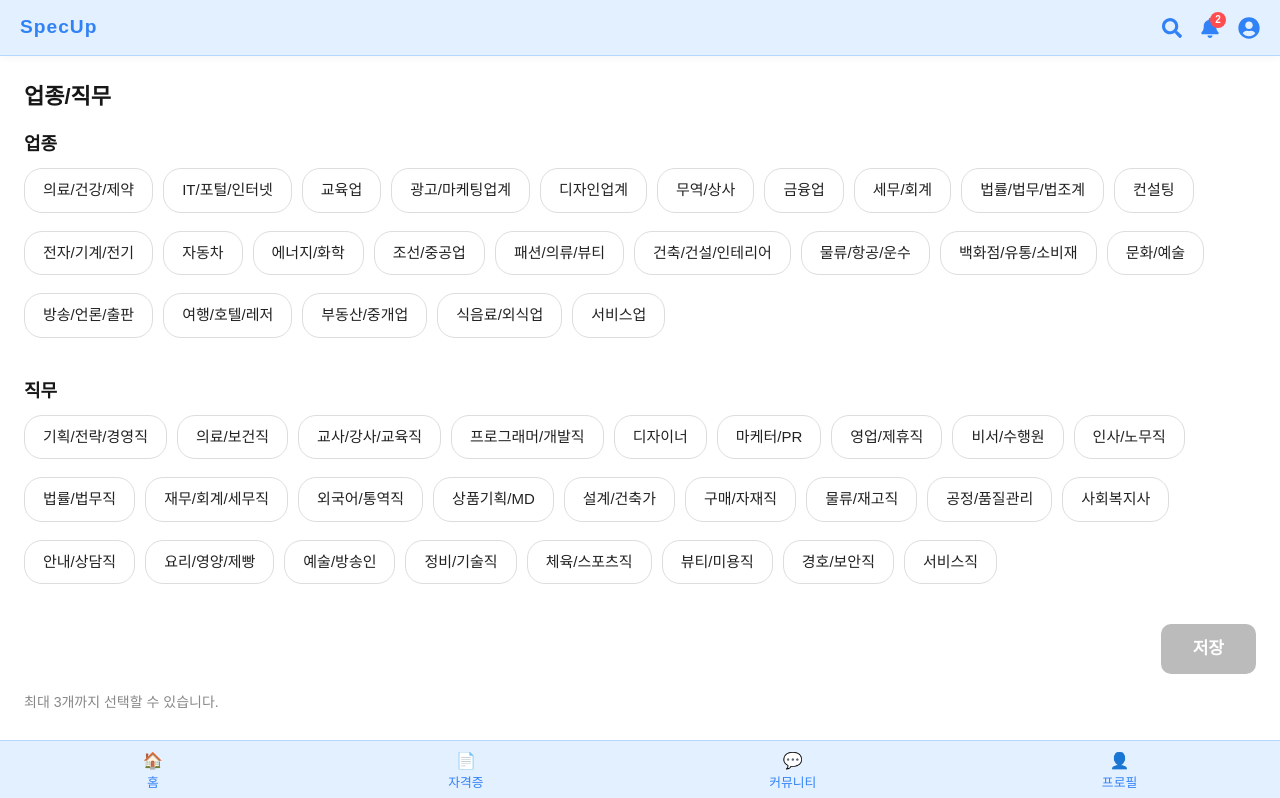
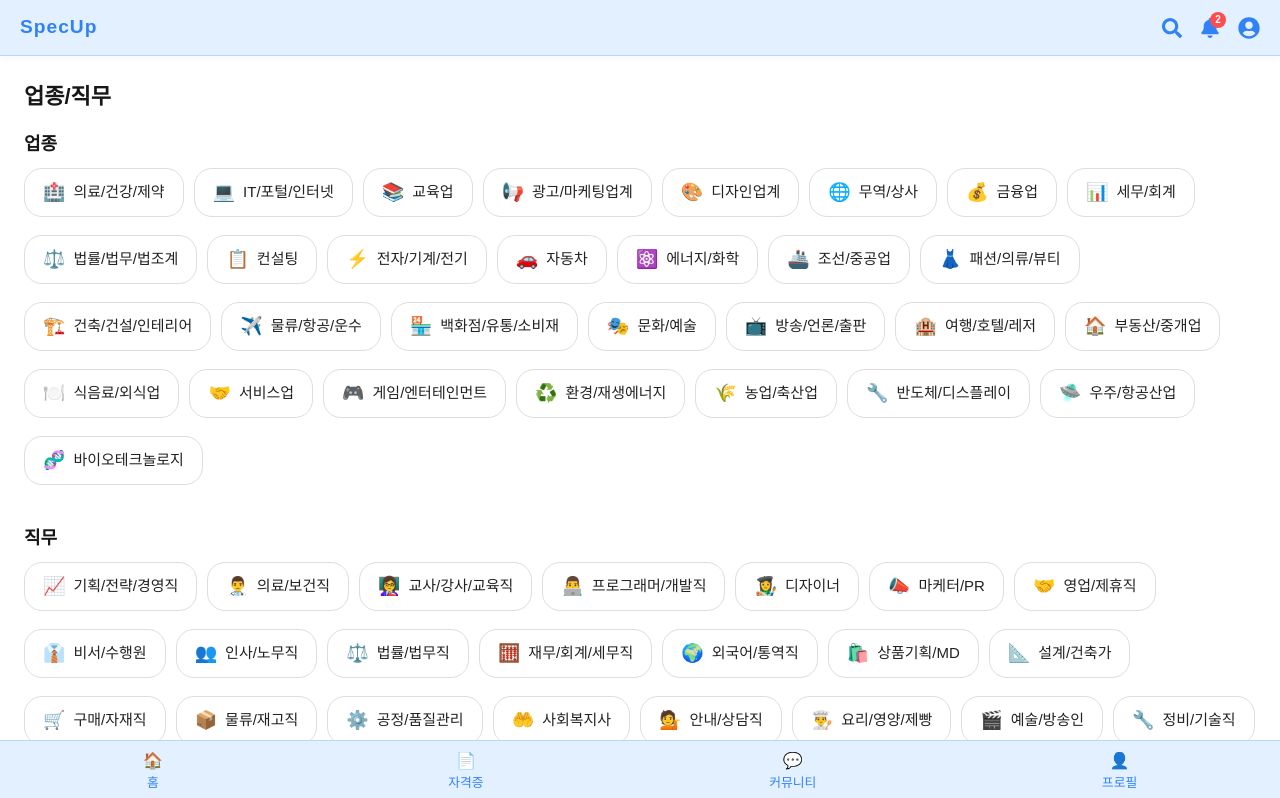
Before and after one commit to ChoysProject/SpecUp, a Next.js app in the folder frontend/: page /select-interest in a window 1280 px wide. Shown: the top 798 px of the page. Built offline with nearby package versions, Linux system fonts and the light colour scheme; no server answers; sample sign-in values are in the browser's storage.

Commit message:
아이콘 추가 직무 및 선택에

```diff
--- a/frontend/src/app/select-interest/page.tsx
+++ b/frontend/src/app/select-interest/page.tsx
@@ -1,17 +1,77 @@
 import { useState } from "react";
 import { useRouter } from "next/navigation";
 
-const INDUSTRY_LIST = [
-  "의료/건강/제약", "IT/포털/인터넷", "교육업", "광고/마케팅업계", "디자인업계", "무역/상사", "금융업", "세무/회계",
-  "법률/법무/법조계", "컨설팅", "전자/기계/전기", "자동차", "에너지/화학", "조선/중공업", "패션/의류/뷰티",
-  "건축/건설/인테리어", "물류/항공/운수", "백화점/유통/소비재", "문화/예술", "방송/언론/출판", "여행/호텔/레저",
-  "부동산/중개업", "식음료/외식업", "서비스업"
+interface CategoryItem {
+  name: string;
+  icon: string;
+}
+
+const INDUSTRY_LIST: CategoryItem[] = [
+  { name: "의료/건강/제약", icon: "🏥" },
+  { name: "IT/포털/인터넷", icon: "💻" },
+  { name: "교육업", icon: "📚" },
+  { name: "광고/마케팅업계", icon: "📢" },
+  { name: "디자인업계", icon: "🎨" },
+  { name: "무역/상사", icon: "🌐" },
+  { name: "금융업", icon: "💰" },
+  { name: "세무/회계", icon: "📊" },
+  { name: "법률/법무/법조계", icon: "⚖️" },
+  { name: "컨설팅", icon: "📋" },
+  { name: "전자/기계/전기", icon: "⚡" },
+  { name: "자동차", icon: "🚗" },
+  { name: "에너지/화학", icon: "⚛️" },
+  { name: "조선/중공업", icon: "🚢" },
+  { name: "패션/의류/뷰티", icon: "👗" },
+  { name: "건축/건설/인테리어", icon: "🏗️" },
+  { name: "물류/항공/운수", icon: "✈️" },
+  { name: "백화점/유통/소비재", icon: "🏪" },
+  { name: "문화/예술", icon: "🎭" },
+  { name: "방송/언론/출판", icon: "📺" },
+  { name: "여행/호텔/레저", icon: "🏨" },
+  { name: "부동산/중개업", icon: "🏠" },
+  { name: "식음료/외식업", icon: "🍽️" },
+  { name: "서비스업", icon: "🤝" },
+  { name: "게임/엔터테인먼트", icon: "🎮" },
+  { name: "환경/재생에너지", icon: "♻️" },
+  { name: "농업/축산업", icon: "🌾" },
+  { name: "반도체/디스플레이", icon: "🔧" },
+  { name: "우주/항공산업", icon: "🛸" },
+  { name: "바이오테크놀로지", icon: "🧬" }
 ];
-const JOB_LIST = [
-  "기획/전략/경영직", "의료/보건직", "교사/강사/교육직", "프로그래머/개발직", "디자이너", "마케터/PR", "영업/제휴직",
-  "비서/수행원", "인사/노무직", "법률/법무직", "재무/회계/세무직", "외국어/통역직", "상품기획/MD", "설계/건축가", "구매/자재직",
-  "물류/재고직", "공정/품질관리", "사회복지사", "안내/상담직", "요리/영양/제빵", "예술/방송인", "정비/기술직", "체육/스포츠직",
-  "뷰티/미용직", "경호/보안직", "서비스직"
+
+const JOB_LIST: CategoryItem[] = [
+  { name: "기획/전략/경영직", icon: "📈" },
+  { name: "의료/보건직", icon: "👨‍⚕️" },
+  { name: "교사/강사/교육직", icon: "👩‍🏫" },
+  { name: "프로그래머/개발직", icon: "👨‍💻" },
+  { name: "디자이너", icon: "👩‍🎨" },
+  { name: "마케터/PR", icon: "📣" },
+  { name: "영업/제휴직", icon: "🤝" },
+  { name: "비서/수행원", icon: "👔" },
+  { name: "인사/노무직", icon: "👥" },
+  { name: "법률/법무직", icon: "⚖️" },
+  { name: "재무/회계/세무직", icon: "🧮" },
+  { name: "외국어/통역직", icon: "🌍" },
+  { name: "상품기획/MD", icon: "🛍️" },
+  { name: "설계/건축가", icon: "📐" },
+  { name: "구매/자재직", icon: "🛒" },
+  { name: "물류/재고직", icon: "📦" },
+  { name: "공정/품질관리", icon: "⚙️" },
+  { name: "사회복지사", icon: "🤲" },
+  { name: "안내/상담직", icon: "💁" },
+  { name: "요리/영양/제빵", icon: "👨‍🍳" },
+  { name: "예술/방송인", icon: "🎬" },
+  { name: "정비/기술직", icon: "🔧" },
+  { name: "체육/스포츠직", icon: "⚽" },
+  { name: "뷰티/미용직", icon: "💇" },
+  { name: "경호/보안직", icon: "💂" },
+  { name: "서비스직", icon: "🛎️" },
+  { name: "연구원/과학자", icon: "🔬" },
+  { name: "데이터 분석가", icon: "📊" },
+  { name: "AI/머신러닝 전문가", icon: "🤖" },
+  { name: "환경/에너지 전문가", icon: "🌱" },
+  { name: "드론/로봇 전문가", icon: "🛸" },
+  { name: "블록체인/핀테크", icon: "💎" }
 ];
 
 export default function SelectInterestPage() {
@@ -59,22 +119,26 @@ export default function SelectInterestPage() {
         <div style={{ display: "flex", flexWrap: "wrap", gap: 10 }}>
           {INDUSTRY_LIST.map(item => (
             <button
-              key={item}
-              onClick={() => handleSelect(item)}
+              key={item.name}
+              onClick={() => handleSelect(item.name)}
               style={{
                 padding: "10px 18px",
                 borderRadius: 18,
-                border: selected.includes(item) ? "2px solid #3182f6" : "1px solid #ddd",
-                background: selected.includes(item) ? "#3182f6" : "#fff",
-                color: selected.includes(item) ? "#fff" : "#222",
+                border: selected.includes(item.name) ? "2px solid #3182f6" : "1px solid #ddd",
+                background: selected.includes(item.name) ? "#3182f6" : "#fff",
+                color: selected.includes(item.name) ? "#fff" : "#222",
                 fontWeight: 500,
                 fontSize: 15,
                 marginBottom: 8,
-                cursor: "pointer"
+                cursor: "pointer",
+                display: "flex",
+                alignItems: "center",
+                gap: "8px"
               }}
-              disabled={selected.length >= 3 && !selected.includes(item)}
+              disabled={selected.length >= 3 && !selected.includes(item.name)}
             >
-              {item}
+              <span style={{ fontSize: "18px" }}>{item.icon}</span>
+              <span>{item.name}</span>
             </button>
           ))}
         </div>
@@ -84,22 +148,26 @@ export default function SelectInterestPage() {
         <div style={{ display: "flex", flexWrap: "wrap", gap: 10 }}>
           {JOB_LIST.map(item => (
             <button
-              key={item}
-              onClick={() => handleSelect(item)}
+              key={item.name}
+              onClick={() => handleSelect(item.name)}
               style={{
                 padding: "10px 18px",
                 borderRadius: 18,
-                border: selected.includes(item) ? "2px solid #3182f6" : "1px solid #ddd",
-                background: selected.includes(item) ? "#3182f6" : "#fff",
-                color: selected.includes(item) ? "#fff" : "#222",
+                border: selected.includes(item.name) ? "2px solid #3182f6" : "1px solid #ddd",
+                background: selected.includes(item.name) ? "#3182f6" : "#fff",
+                color: selected.includes(item.name) ? "#fff" : "#222",
                 fontWeight: 500,
                 fontSize: 15,
                 marginBottom: 8,
-                cursor: "pointer"
+                cursor: "pointer",
+                display: "flex",
+                alignItems: "center",
+                gap: "8px"
               }}
-              disabled={selected.length >= 3 && !selected.includes(item)}
+              disabled={selected.length >= 3 && !selected.includes(item.name)}
             >
-              {item}
+              <span style={{ fontSize: "18px" }}>{item.icon}</span>
+              <span>{item.name}</span>
             </button>
           ))}
         </div>
```
